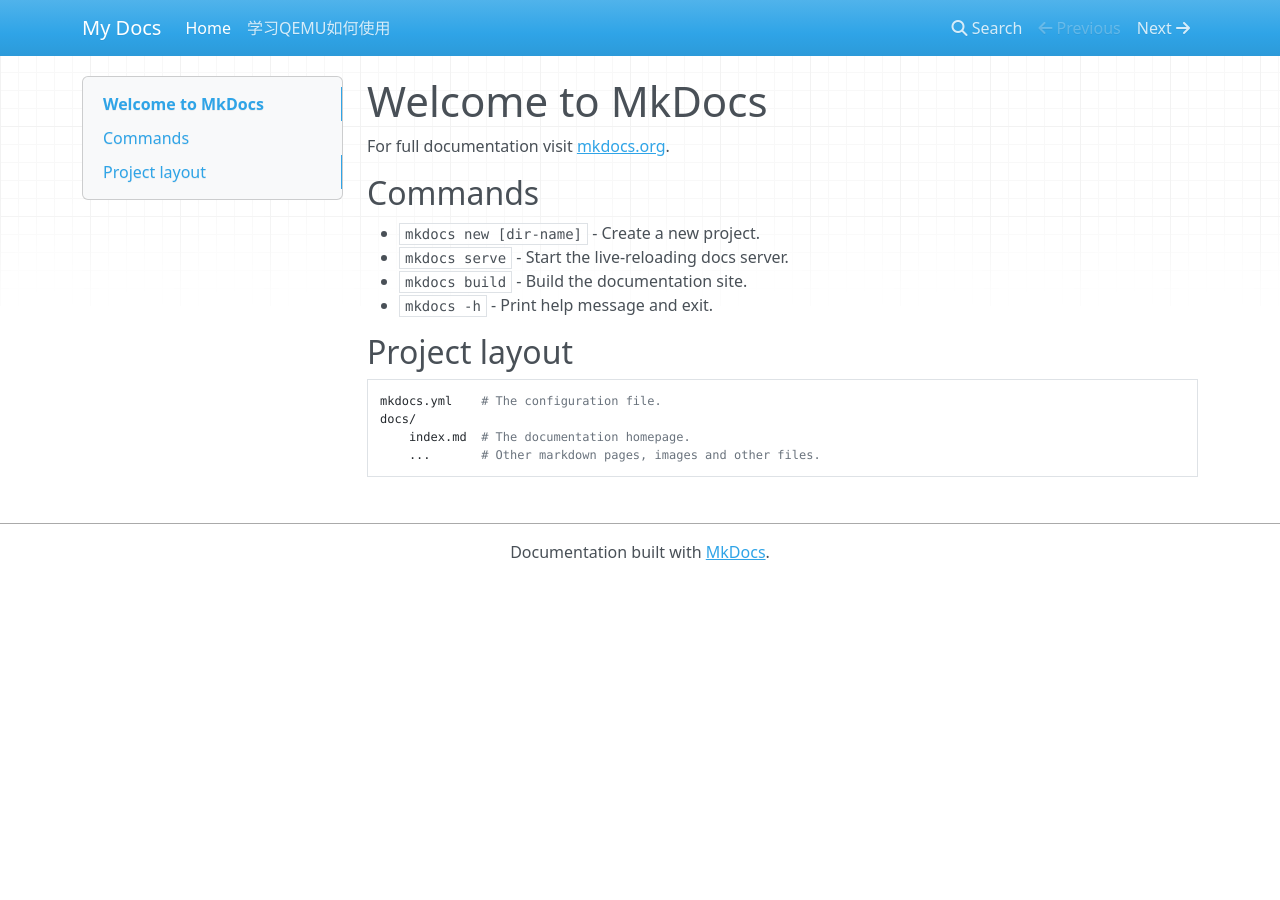
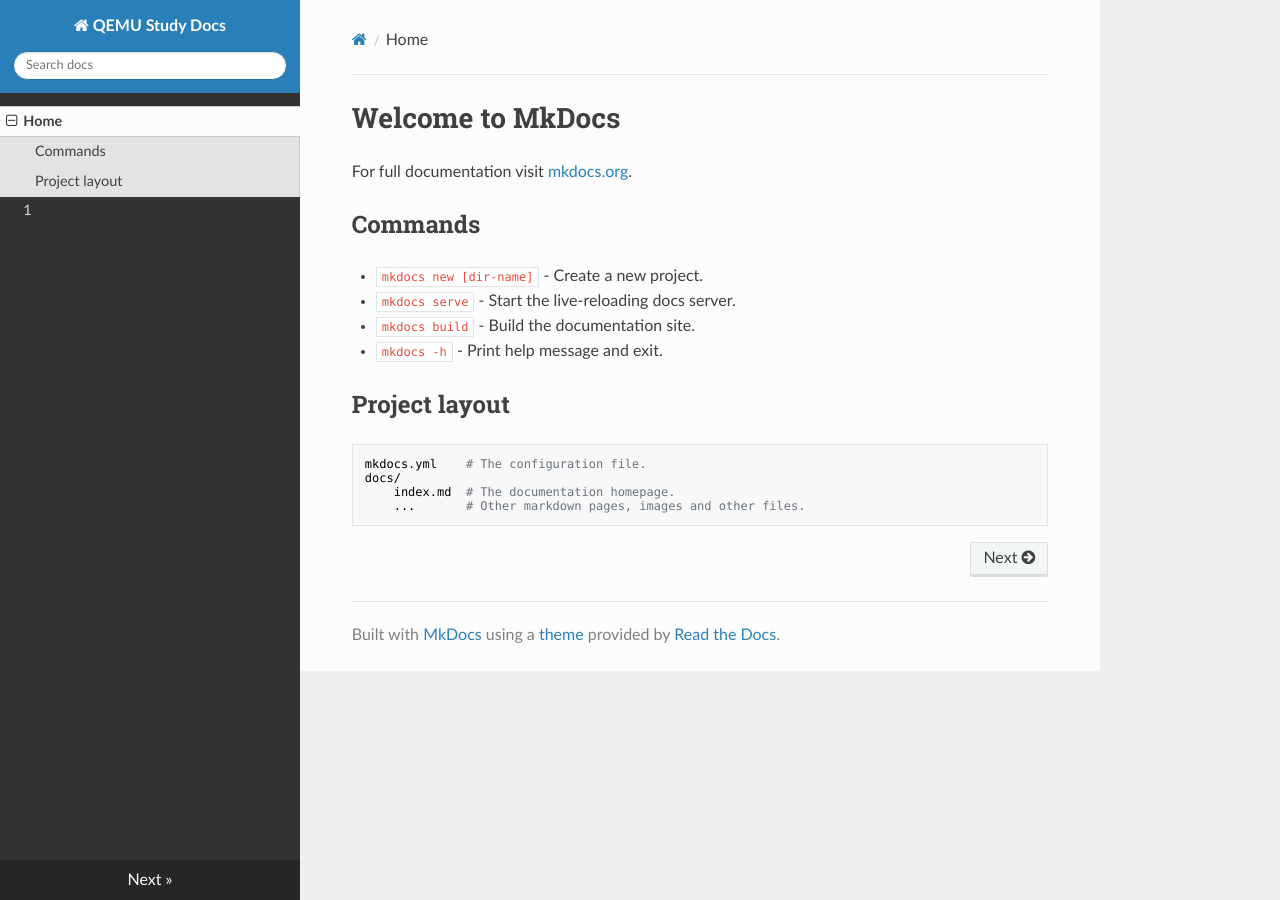
Before and after one commit to ZhaoSQ-CH/Wiki, an MkDocs documentation site: the page built from docs/index.md, in a window 1280 px wide. Built offline with MkDocs 1.6.1, drawn with Linux system fonts in a browser that asks for light colours; nearby versions of some CDN libraries.

Commit message:
uodate mkdocs.yml

```diff
--- a/mkdocs.yml
+++ b/mkdocs.yml
@@ -1,4 +1,5 @@
-site_name: My Docs
+site_name: QEMU Study Docs
 nav:
     - Home: index.md
-    - 学习QEMU如何使用: QEMU install Ubuntu 20.04.md
+    - 01: QEMU install Ubuntu 20.04.md
+theme: readthedocs
```
